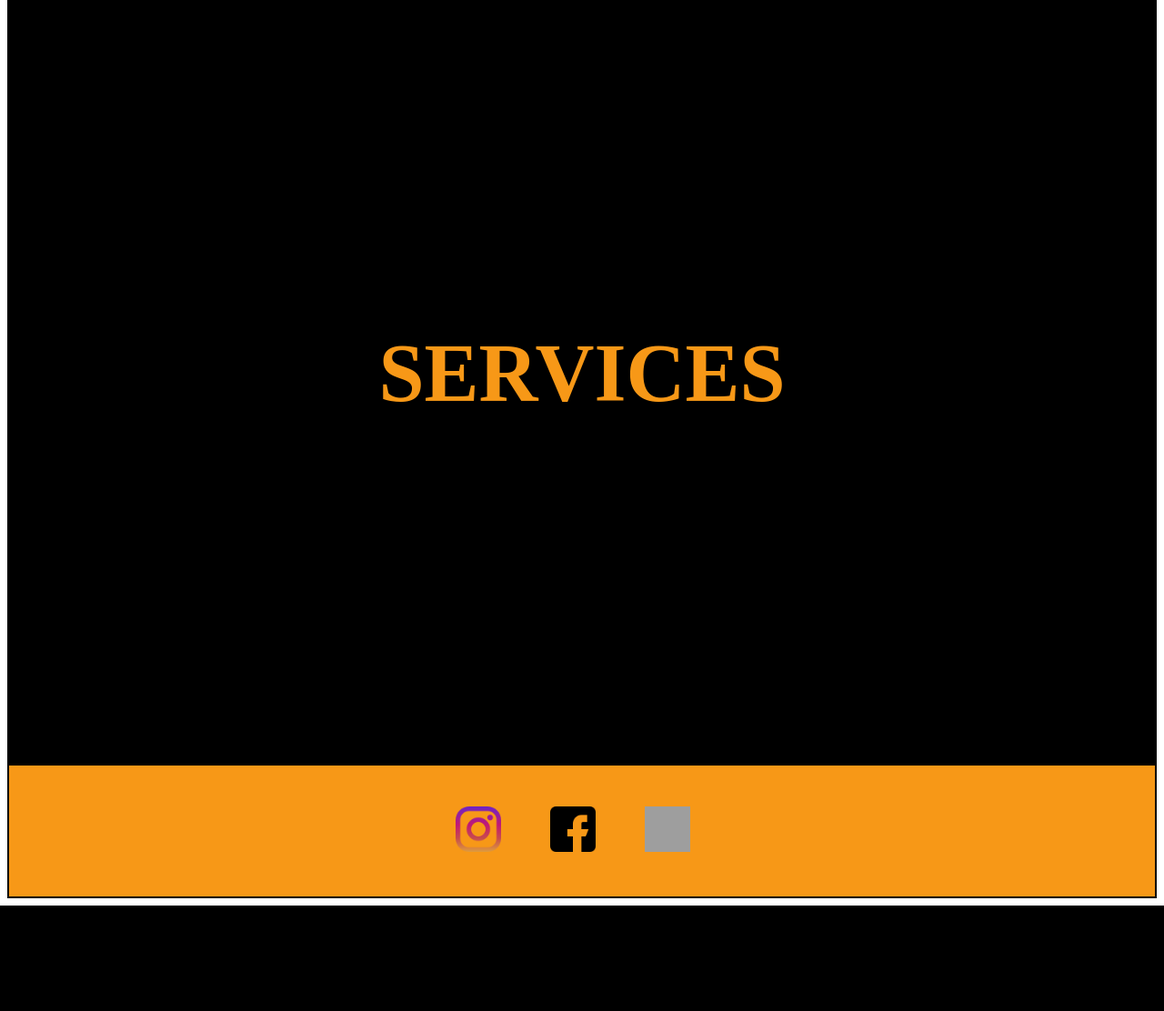
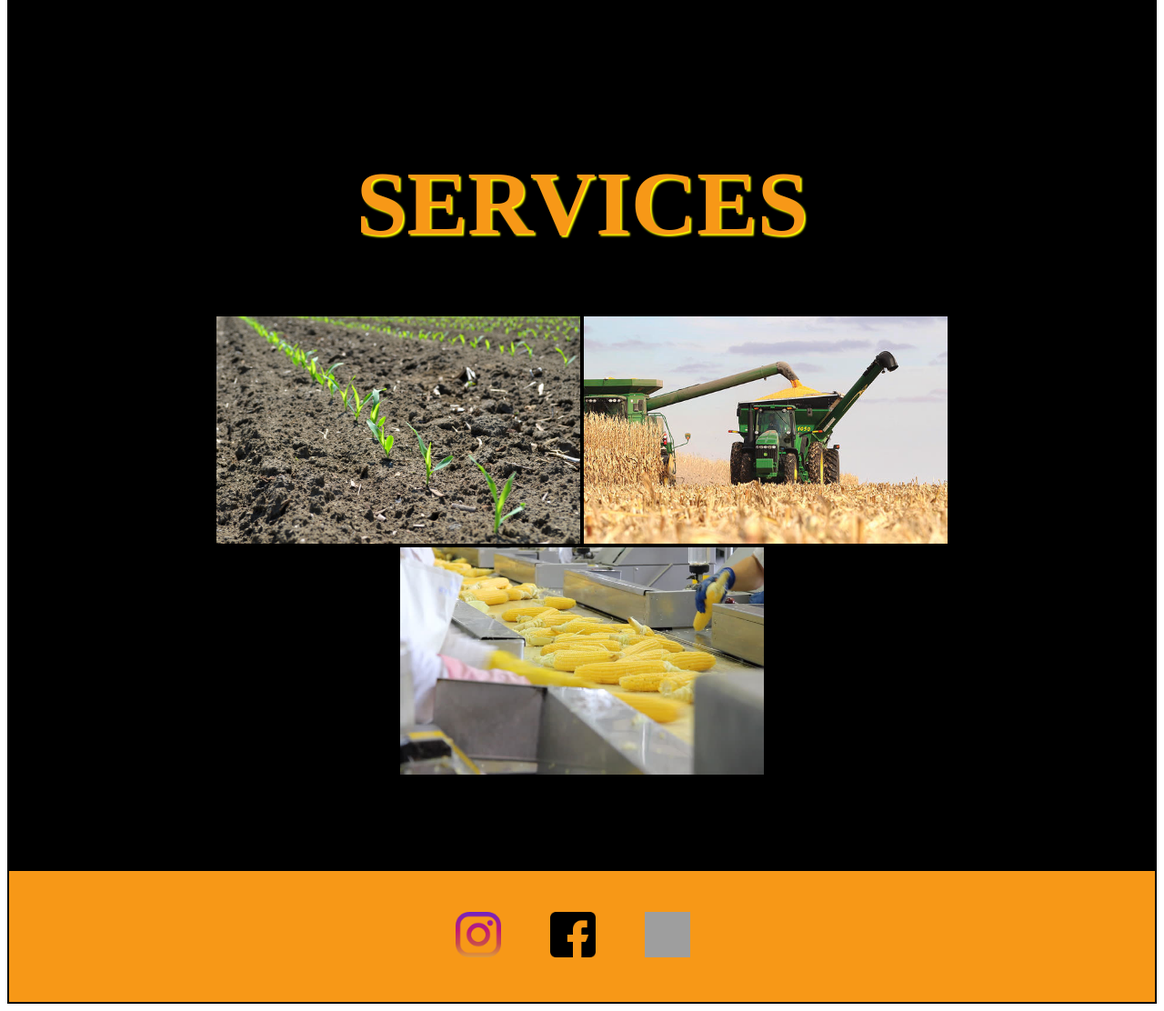
Before and after one commit to reynerbering/BeringRP, a PHP site: page /cornhub/home.html in a window 1280 px wide. Shown: the part 1604-2716 px from the top of the page at 91% size. Before the commit the page ends 2600 px from the top, so only its background shows below. Run offline with PHP 8.4, Linux system fonts and the light colour scheme; grey boxes are pictures that could not be loaded.

Commit message:
Add files via upload

```diff
--- a/cornhub/home.css.css
+++ b/cornhub/home.css.css
@@ -76,20 +76,22 @@ body { font-family: "Josefin Sans", serif }
   font-size:100px;
   line-height: 0px;
   color: #f79817;
+  text-shadow: 4px 4px 5px black;
 
 }
 
 .main2 {
   text-align: center;
-  padding: 300px;
+  padding: 100px;
   background-color: black;
   background-position: center;
 
 }
 .main2 h1{
   color: #f79817;
-  font-size: 90px;
-
+  font-size:100px;
+  text-shadow: 2px 2px 2px yellow;
+  display: inline-block;
 
 }
 
--- a/cornhub/home.html
+++ b/cornhub/home.html
@@ -35,6 +35,9 @@
 
   <div class="main2">
   	<h1>SERVICES</h1><br>
+  	<img src="home.cornplanting.jpg" width="400px" height="250px">
+  	<img src="home.cornharvest.jpg" width="400px" height="250px">
+  	<img src="home.cornfactory.jpg" width="400px" height="250px">
   </div>
 
 
```
Also changed, not shown: cornhub/home.cornfactory.jpg (added), cornhub/home.cornharvest.jpg (added), cornhub/home.cornplanting.jpg (added).
